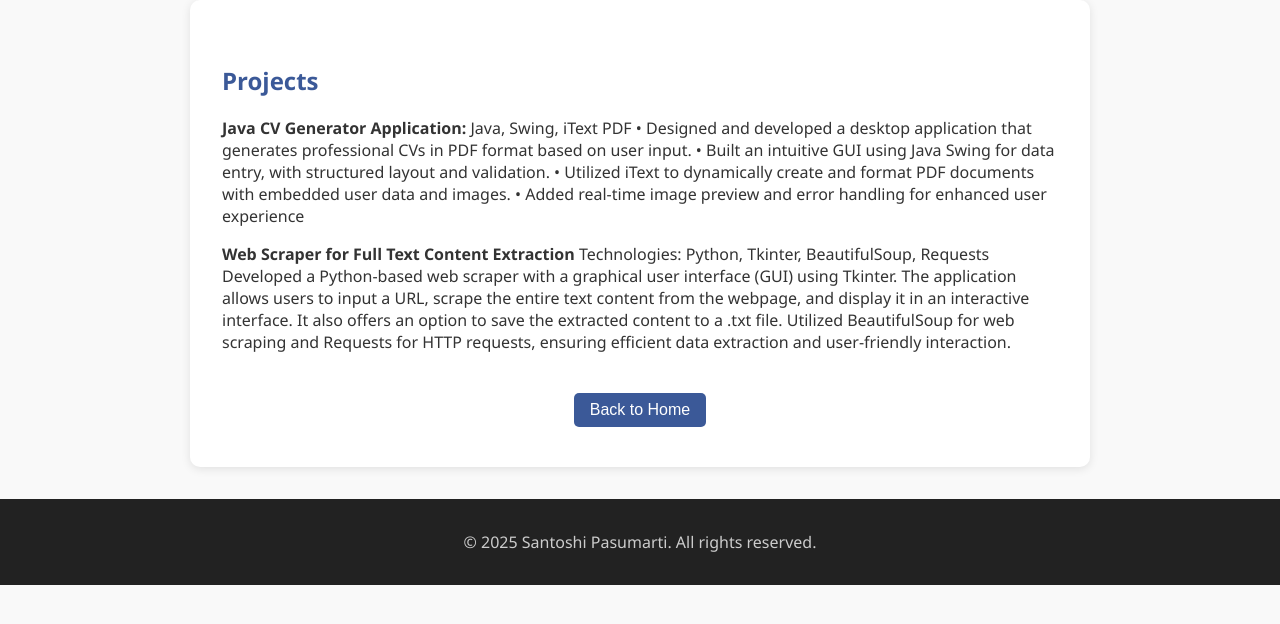
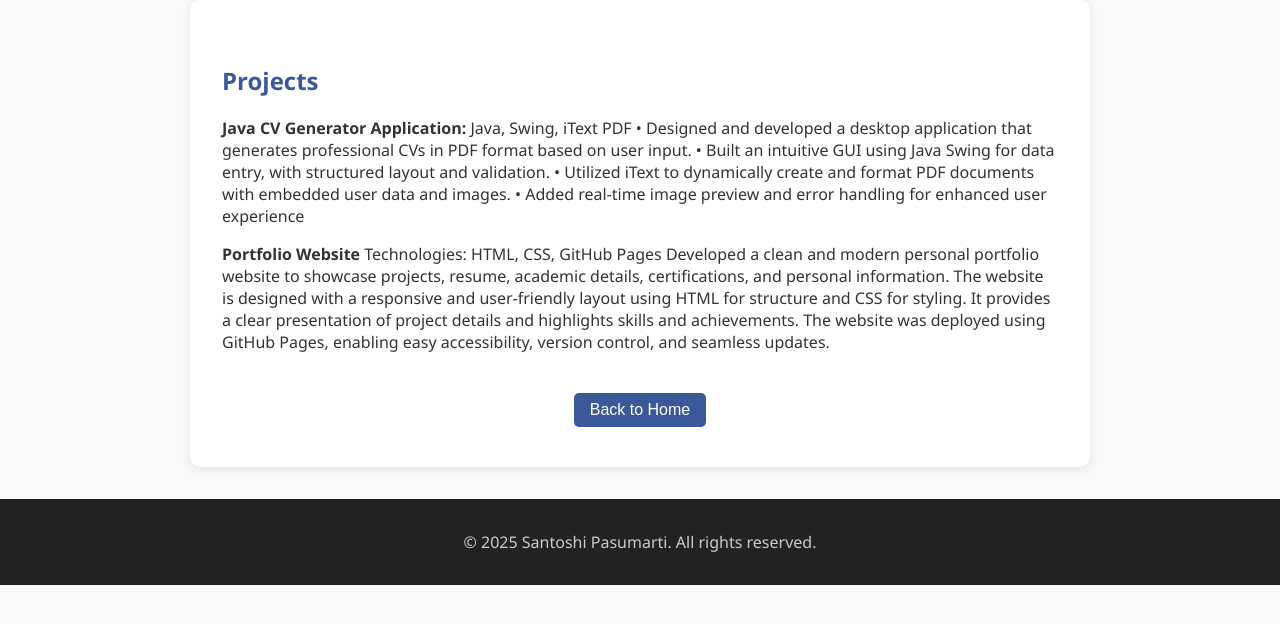
Before and after one commit to Santoshi-15/portfolio, a plain HTML site: page index.html in a window 1280 px wide. Both pictures are taken after a click on the button "Projects". Drawn offline with Linux system fonts and the light colour scheme.

Commit message:
Update index.html

```diff
--- a/index.html
+++ b/index.html
@@ -144,9 +144,9 @@
       <h3>Professional Skills</h3>
       <ul>
         <li><strong>Programming Languages:</strong> C, Python, Java</li>
-        <li><strong>Database:</strong> SQL, DBMS</li>
-        <li><strong>Web Technologies:</strong> HTML, CSS,Java Script</li>
-        <li><strong>Tools:</strong> Eclipse, VS Code</li>
+        <li><strong>Database:</strong> SQL</li>
+        <li><strong>Web Technologies:</strong> HTML, CSS</li>
+        <li><strong>Tools:</strong>  VS Code</li>
         <li><strong>Soft Skills:</strong> Team Management, Time Management, Communication</li>
       </ul>
 
@@ -204,12 +204,12 @@
         Added real-time image preview and
        error handling for enhanced user
        experience</p>
-       <p><strong>Web Scraper for Full Text Content Extraction </strong>
-        Technologies: Python, Tkinter, BeautifulSoup, Requests
-Developed a Python-based web scraper with a graphical user interface (GUI) using Tkinter. The application allows users to input a
-URL, scrape the entire text content from the webpage, and display it in an interactive interface. It also offers an option to save the
-extracted content to a .txt file. Utilized BeautifulSoup for web scraping and Requests for HTTP requests, ensuring efficient data
-extraction and user-friendly interaction.</p>
+       <p><strong>Portfolio Website </strong>
+        Technologies: HTML, CSS, GitHub Pages
+   Developed a clean and modern personal portfolio website to showcase projects, resume, academic details, certifications,
+    and personal information. The website is designed with a responsive and user-friendly layout using HTML for structure and CSS for styling.
+    It provides a clear presentation of project details and highlights skills and achievements.
+    The website was deployed using GitHub Pages, enabling easy accessibility, version control, and seamless updates.</p>
     </section>
     <div class="back-container">
       <button class="back-btn" onclick="showPage('home')">Back to Home</button>
```
